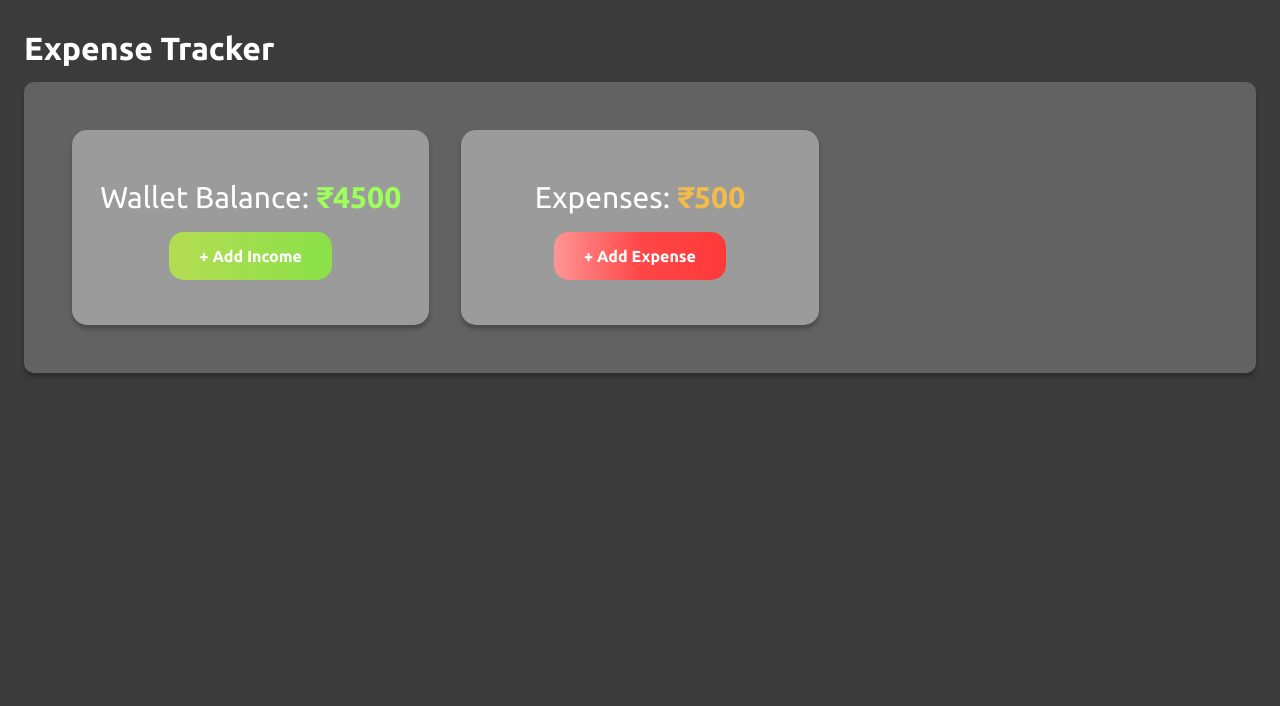
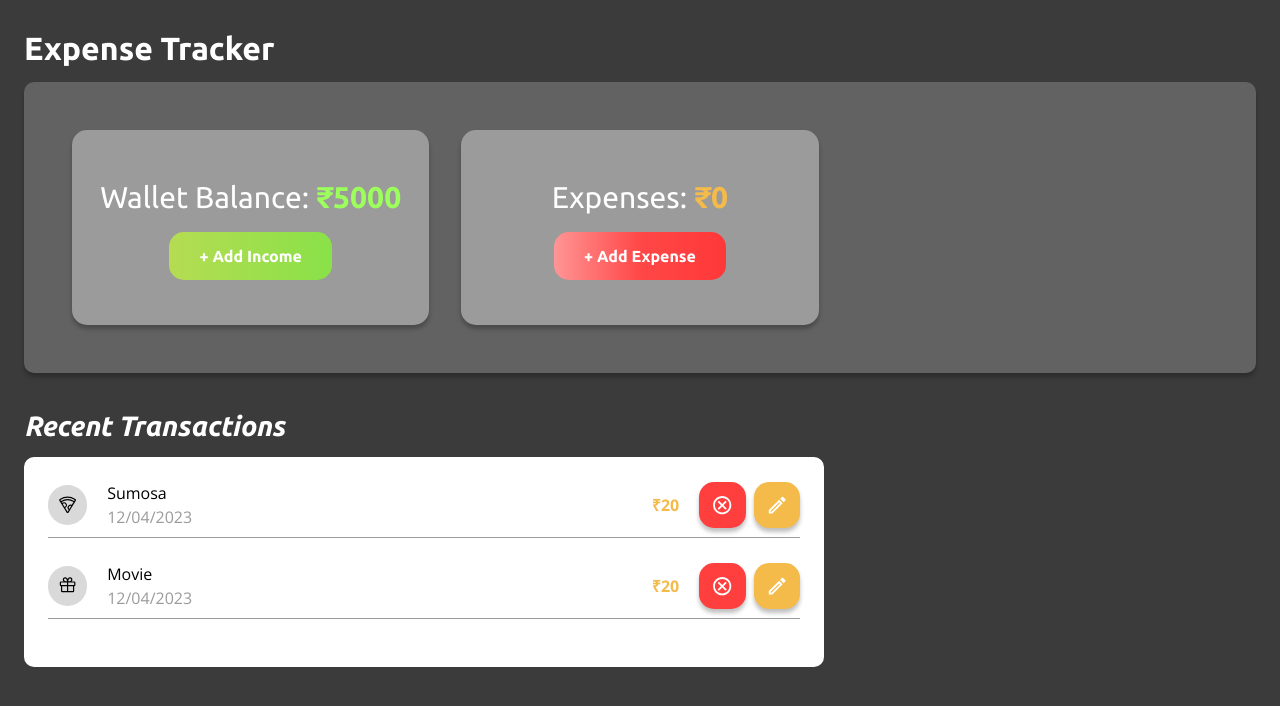
Before and after one commit to SHUBHAM-126/Expense-Tracker, a React (Create React App) app: page / in a window 1280 px wide. Shown: the top 706 px of the page. Built offline with nearby package versions, Linux system fonts and the light colour scheme.

Commit message:
Added new component: Transaction List

```diff
--- a/package.json
+++ b/package.json
@@ -8,6 +8,7 @@
     "@testing-library/user-event": "^13.5.0",
     "react": "^18.2.0",
     "react-dom": "^18.2.0",
+    "react-icons": "^5.0.1",
     "react-scripts": "5.0.1",
     "web-vitals": "^2.1.4"
   },
--- /dev/null
+++ b/src/components/TransactionCard/TransactionCard.jsx
@@ -0,0 +1,37 @@
+import styles from './TransactionCard.module.css'
+import { IoMdCloseCircleOutline } from "react-icons/io";
+import { PiPizza, PiGift } from "react-icons/pi";
+import { MdOutlineModeEdit } from "react-icons/md";
+import { BsSuitcase2 } from "react-icons/bs";
+
+export default function TransactionCard({ details }) {
+
+    return (
+        <div className={styles.card}>
+            <div className={styles.cardInner}>
+                <div className={styles.cardIcon}>
+                    {details.category == 'food' && <PiPizza />}
+                    {details.category == 'entertainment' && <PiGift />}
+                    {details.category == 'travel' && <BsSuitcase2 />}
+                </div>
+                <div className={styles.cardInfo}>
+                    <h5>{details.title}</h5>
+                    <p>{details.date}</p>
+                </div>
+            </div>
+
+            <div className={styles.cardInner}>
+                <p className={styles.cardPrice}>{`₹${details.price}`}</p>
+                <div className={styles.cardButtonWrapper}>
+                    <button className={styles.cardDelete}>
+                        <IoMdCloseCircleOutline />
+                    </button>
+                    <button className={styles.cardEdit}>
+                        <MdOutlineModeEdit />
+                    </button>
+                </div>
+            </div>
+
+        </div>
+    )
+}
--- /dev/null
+++ b/src/components/TransactionCard/TransactionCard.module.css
@@ -0,0 +1,53 @@
+.card{
+    border-bottom:1px solid #9B9B9B;
+    padding-bottom: 8px;
+    display: flex;
+    align-items: center;
+    justify-content: space-between;
+    flex-wrap:wrap;
+    margin-bottom: 24px;
+}
+.cardInner{
+    display: flex;
+    gap:20px;
+    align-items: center;
+}
+.cardIcon{
+    background: #D9D9D9;
+    border-radius: 50%;
+    padding:10px;
+    font-size:1.2rem;
+}
+.cardInfo h5{
+    font-family: var(--font-body);
+    font-size: 1rem;
+    color:#000;
+    font-weight: 400;
+}
+.cardInfo p{
+    color: #9B9B9B;
+    font-size: 1rem;
+}
+.cardPrice{
+    color:#F4BB4A;
+    font-weight: 700;
+}
+.cardButtonWrapper {
+    display: flex;
+    gap:8px;
+}
+.cardButtonWrapper button{
+    padding:12px;
+    border-radius: 15px;
+    border:0;
+    box-shadow: 0 4px 4px rgba(0,0,0,0.25);
+    font-size: 1.4rem;
+    cursor: pointer;
+    color:#fff;
+}
+.cardDelete{
+    background: #FF3E3E;
+}
+.cardEdit{
+    background: #F4BB4A;
+}
--- /dev/null
+++ b/src/components/TransactionList/TransactionList.jsx
@@ -0,0 +1,27 @@
+import TransactionCard from '../TransactionCard/TransactionCard'
+import styles from './TransactionList.module.css'
+
+export default function TransactionList({ transactions, title }) {
+
+
+
+    return (
+        <div className={styles.transactionsWrapper}>
+
+            {title && <h2>{title}</h2>}
+
+            {transactions.length > 0 ?
+                <div className={styles.list}>
+                    {transactions.map(transaction => (
+                        <TransactionCard details={transaction} key={transaction.id} />
+                    ))}
+                </div>
+                : (
+                    <div>
+                        <p>No transactions!</p>
+                    </div>
+                )
+            }
+        </div>
+    )
+}
--- /dev/null
+++ b/src/components/TransactionList/TransactionList.module.css
@@ -0,0 +1,12 @@
+.list{
+    background:#fff;
+    border-radius: 10px;
+    padding:24px;
+}
+
+.transactionsWrapper h2{
+    font-size: 28px;
+    color:#fff;
+    font-style: italic;
+    margin-bottom:10px;
+}
--- a/src/index.css
+++ b/src/index.css
@@ -1,8 +1,10 @@
 @import url('https://fonts.googleapis.com/css2?family=Open+Sans:ital,wght@0,300..800;1,300..800&family=Ubuntu:ital,wght@0,300;0,400;0,500;0,700;1,300;1,400;1,500;1,700&display=swap');
 
-:root{
-  --primary-bg-color : #3B3B3B;
-  --secondary-bg-color : #9B9B9B;
+:root {
+  --primary-bg-color: #3B3B3B;
+  --secondary-bg-color: #9B9B9B;
+  --font-heading: "Ubuntu", sans-serif;
+  --font-body: "Open Sans", sans-serif;
 }
 
 *,
@@ -10,17 +12,21 @@
 *::after {
   box-sizing: border-box;
 }
+
 * {
   margin: 0;
 }
+
 html,
 body {
   height: 100%;
 }
+
 body {
   line-height: 1.5;
   -webkit-font-smoothing: antialiased;
 }
+
 img,
 picture,
 video,
@@ -29,12 +35,14 @@ svg {
   display: block;
   max-width: 100%;
 }
+
 input,
 button,
 textarea,
 select {
   font: inherit;
 }
+
 p,
 h1,
 h2,
@@ -44,13 +52,23 @@ h5,
 h6 {
   overflow-wrap: break-word;
 }
+
 #root,
 #__next {
   isolation: isolate;
 }
-h1, h2, h3, h4, h5, h6, button{
-  font-family: "Ubuntu", sans-serif;
+
+h1,
+h2,
+h3,
+h4,
+h5,
+h6,
+button {
+  font-family: var(--font-heading);
 }
-p, a{
-  font-family: "Open Sans", sans-serif;
+
+p,
+a {
+  font-family: var(--font-body);
 }
--- a/src/pages/Home/Home.jsx
+++ b/src/pages/Home/Home.jsx
@@ -1,7 +1,34 @@
+import { useEffect, useState } from 'react'
 import Card from '../../components/Card/Card'
 import styles from './Home.module.css'
+import TransactionList from '../../components/TransactionList/TransactionList'
 
 export default function Home() {
+
+    const [balance, setBalance] = useState(0)
+    const [expense, setExpense] = useState(0)
+    const [expenseList, setExpenseList] = useState(
+        [
+            { title: 'Sumosa', price: '20', category: 'food', date: '12/04/2023', id: 1 },
+            { title: 'Movie', price: '20', category: 'entertainment', date: '12/04/2023', id: 2 }
+        ]
+    )
+
+    useEffect(() => {
+        //Check localStorage
+
+        const localBalance = localStorage.getItem('balance')
+
+        if (localBalance) {
+            setBalance(localBalance)
+        }
+        else {
+            setBalance(5000)
+            localStorage.setItem('balance', 5000)
+        }
+
+    }, [])
+
     return (
         <div className={styles.container}>
             <h1>Expense Tracker</h1>
@@ -11,18 +38,25 @@ export default function Home() {
             <div className={styles.cardsWrapper}>
                 <Card
                     title="Wallet Balance"
-                    money="4500"
+                    money={balance}
                     buttonText="+ Add Income"
                     buttonType='success'
-                    handleClick={() => {}} />
+                    handleClick={() => { }} />
 
                 <Card
                     title="Expenses"
-                    money="500"
+                    money={expense}
                     buttonText="+ Add Expense"
                     buttonType='failure'
-                    success = {false}
-                    handleClick={() => {}} />
+                    success={false}
+                    handleClick={() => { }} />
+            </div>
+
+            {/* Transactions and bar chart wrapper */}
+            <div className={styles.transactionsWrapper}>
+
+                <TransactionList transactions={expenseList} title='Recent Transactions' />
+
             </div>
 
         </div>
--- a/src/pages/Home/Home.module.css
+++ b/src/pages/Home/Home.module.css
@@ -15,4 +15,10 @@
     background: #626262;
     border-radius: 10px;
     box-shadow: 0 4px 4px rgba(0,0,0,0.25);
+    margin-bottom: 32px;
 }
+.transactionsWrapper{
+    display: grid;
+    grid-template-columns: 2fr 1fr;
+    gap:32px;
+}
```
Also changed, not shown: 1 other file (tests, documents, lock files or other folders).
